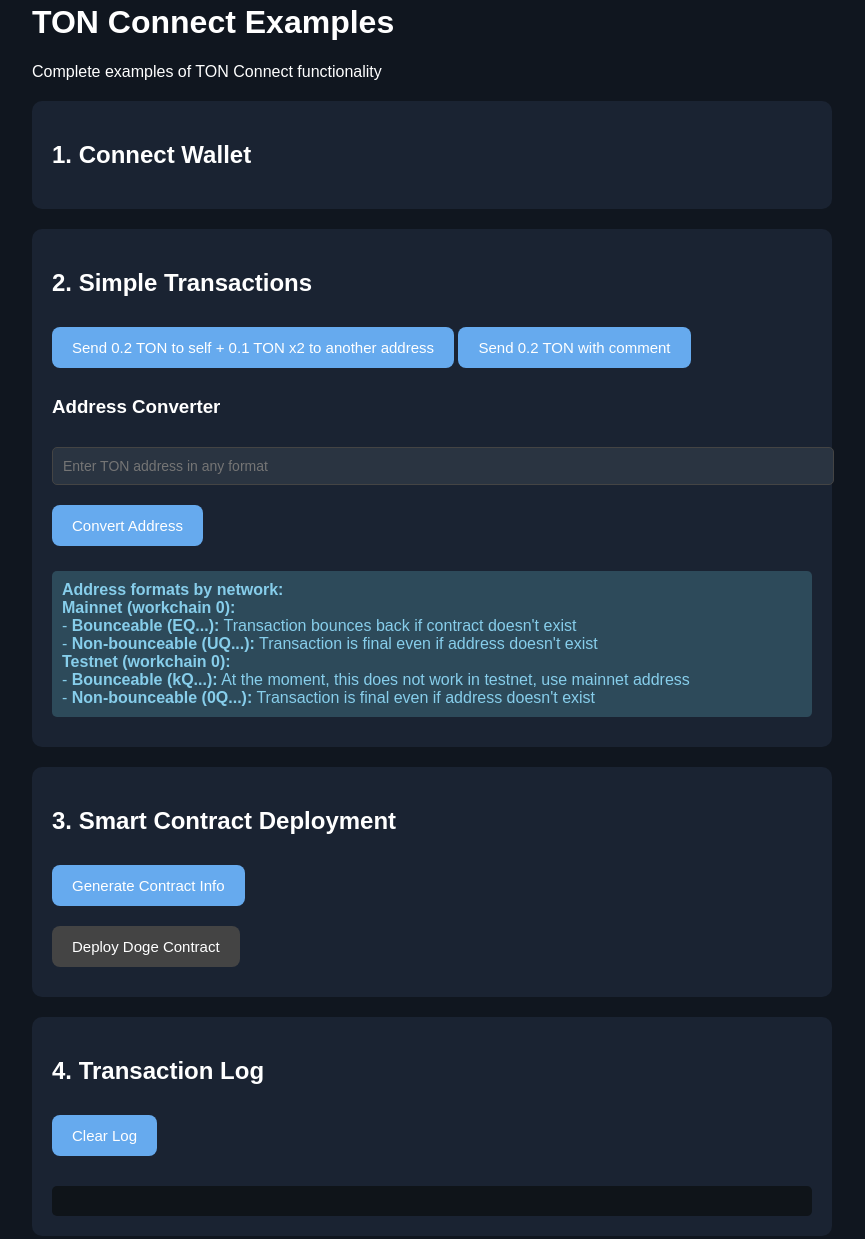
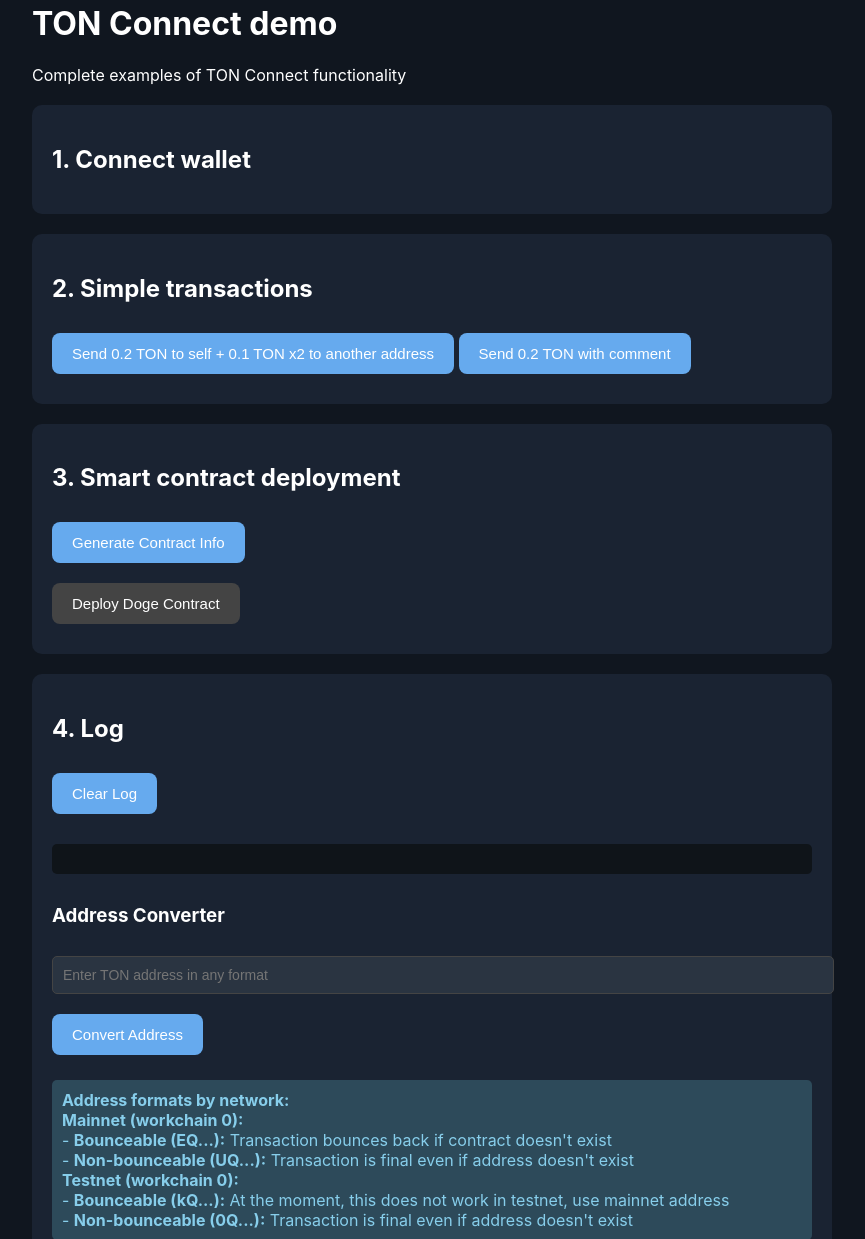
Before and after one commit to memearchivarius/ton-connect-demo, a plain HTML site: page index.html in a window 1280 px wide. Shown: the part 37-1276 px from the top of the page, without its empty margins (208-1073 px from the left). Drawn offline with Linux system fonts and the light colour scheme; a script that the page names is missing.

Commit message:
Moved address tool

```diff
--- a/index.html
+++ b/index.html
@@ -16,7 +16,7 @@
 
   <style>
     body {
-      font-family: Arial, sans-serif;
+      font-family: Inter, Arial, sans-serif;
       background: #10161F;
       color: #FFF;
       margin: 0;
@@ -96,23 +96,41 @@
   </style>
 </head>
 <body>
-  <h1>TON Connect Examples</h1>
+  <h1>TON Connect demo</h1>
   <p>Complete examples of TON Connect functionality</p>
 
   <!-- TON Connect -->
   <div class="section">
-    <h2>1. Connect Wallet</h2>
+    <h2>1. Connect wallet</h2>
     <div id="ton-connect"></div>
     <div id="wallet-info"></div>
   </div>
 
   <!-- Simple Transactions -->
   <div class="section">
-    <h2>2. Simple Transactions</h2>
+    <h2>2. Simple transactions</h2>
     <button id="btn-multi">Send 0.2 TON to self + 0.1 TON x2 to another address</button>
     <button id="btn-comment">Send 0.2 TON with comment</button>
 
-    <h3>Address Converter</h3>
+  </div>
+
+  <!-- Contract Info -->
+  <div class="section">
+    <h2>3. Smart contract deployment</h2>
+    <button id="btn-generate-contract">Generate Contract Info</button>
+    <div id="contract-info"></div>
+    <button id="btn-deploy-contract" disabled>Deploy Doge Contract</button>
+    <div id="deploy-status"></div>
+  </div>
+
+  <!-- Transaction Log -->
+  <div class="section">
+    <h2>4. Log</h2>
+    <button id="btn-clear-log">Clear Log</button>
+    <div id="log"></div>
+
+    <!-- Address Converter moved here -->
+    <h3 style="margin-top:30px;">Address Converter</h3>
     <input type="text" id="address-input" placeholder="Enter TON address in any format" style="width: 100%; padding: 10px; margin: 10px 0; border: 1px solid #444; border-radius: 5px; background: #2A3441; color: #FFF; font-size: 14px;">
     <button id="btn-convert-address">Convert Address</button>
     <div id="conversion-result"></div>
@@ -126,22 +144,6 @@
       - <strong>Bounceable (kQ...):</strong> At the moment, this does not work in testnet, use mainnet address<br>
       - <strong>Non-bounceable (0Q...):</strong> Transaction is final even if address doesn't exist<br>
     </div>
-  </div>
-
-  <!-- Contract Info -->
-  <div class="section">
-    <h2>3. Smart Contract Deployment</h2>
-    <button id="btn-generate-contract">Generate Contract Info</button>
-    <div id="contract-info"></div>
-    <button id="btn-deploy-contract" disabled>Deploy Doge Contract</button>
-    <div id="deploy-status"></div>
-  </div>
-
-  <!-- Transaction Log -->
-  <div class="section">
-    <h2>4. Transaction Log</h2>
-    <button id="btn-clear-log">Clear Log</button>
-    <div id="log"></div>
   </div>
 
   <script>
```
